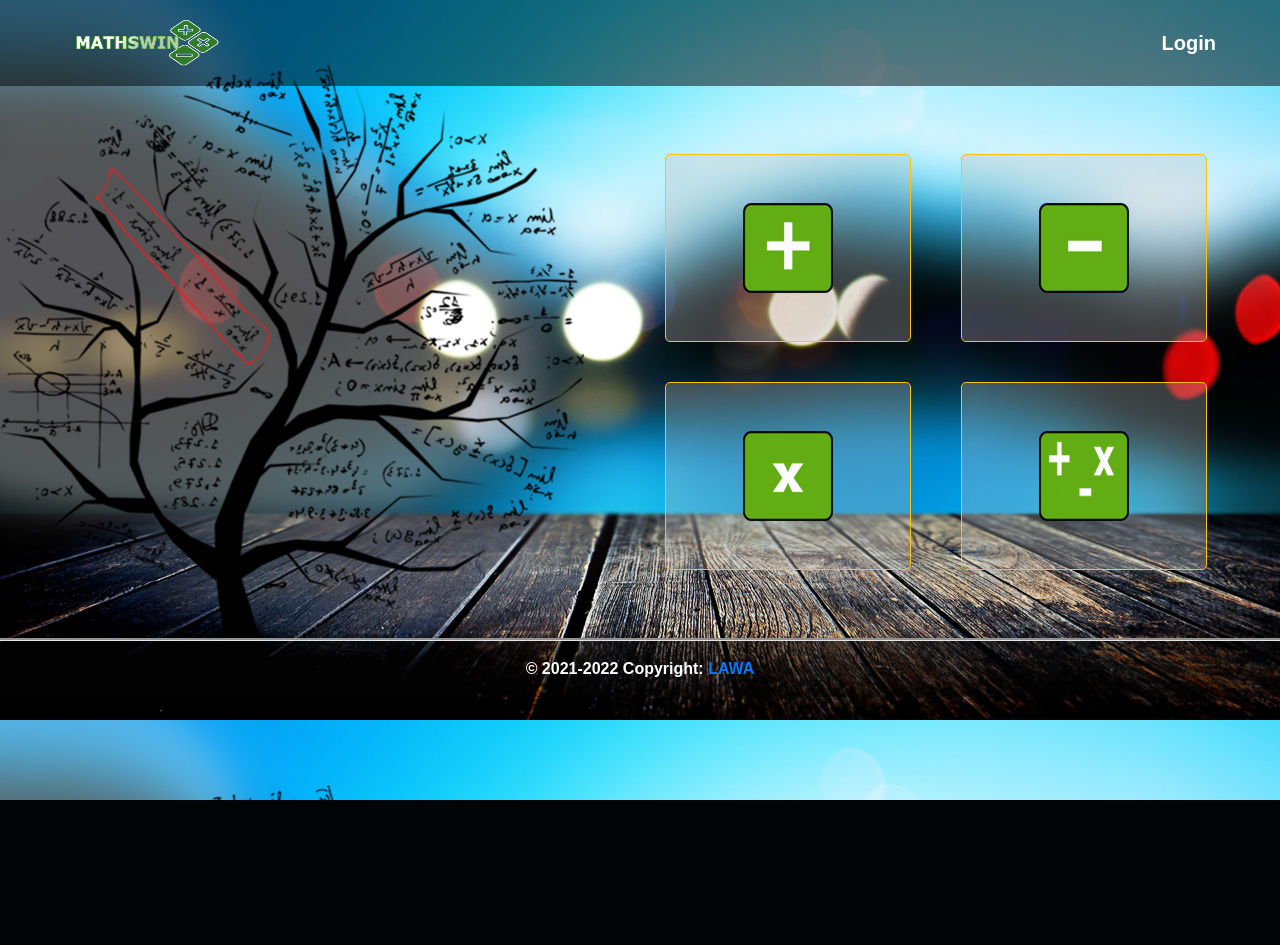
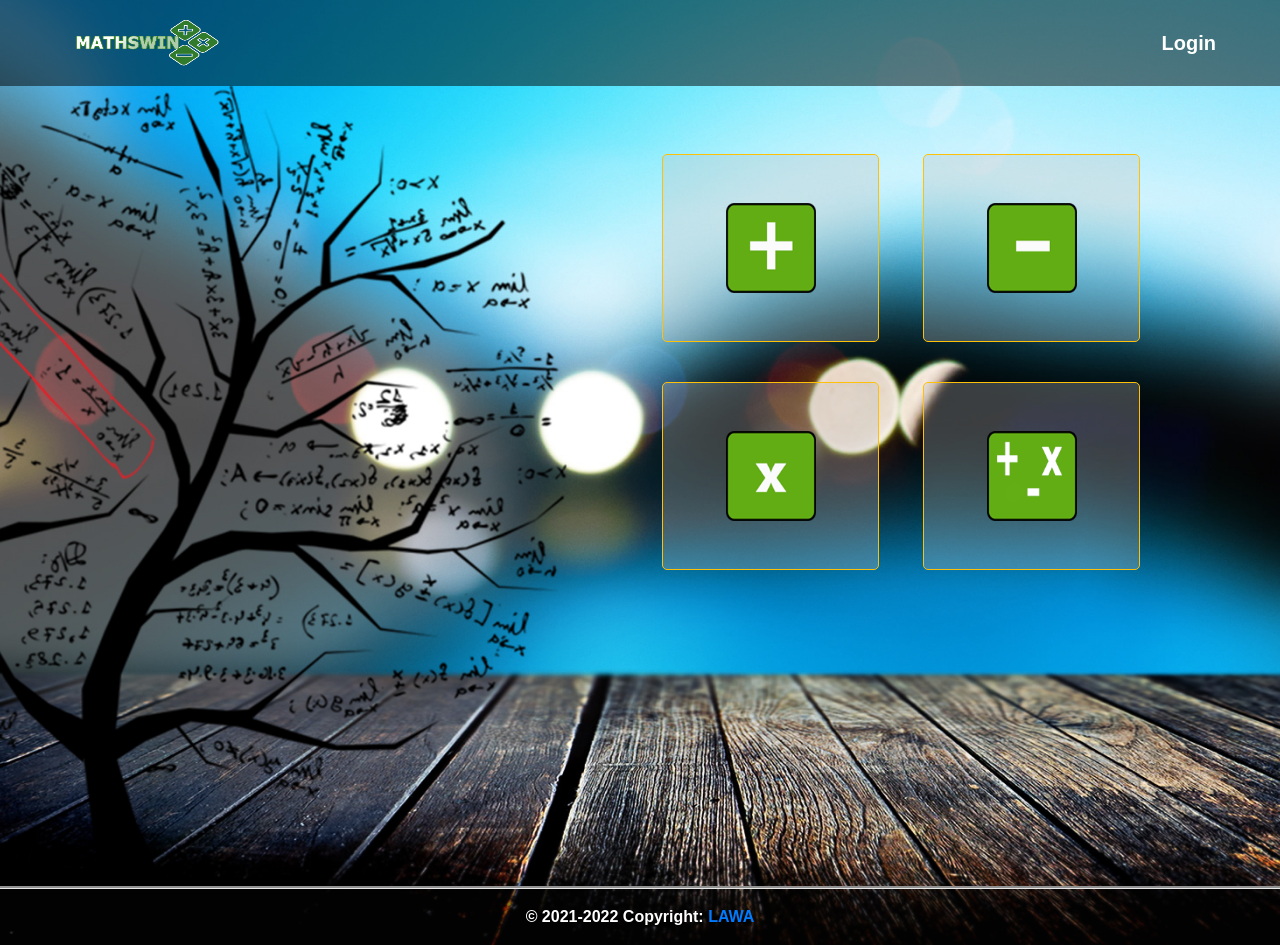
Before and after one commit to lawantha/Mathswin, a PHP site: page / in a window 1280 px wide. Before the commit the page ends 800 px from the top, so only its background shows below. Run offline with PHP 8.4, Linux system fonts and the light colour scheme; some libraries are stand-ins or nearby versions; some web fonts are replaced.

Commit message:
css update

```diff
--- a/assets/css/css.css
+++ b/assets/css/css.css
@@ -9,6 +9,17 @@ html body {
   padding: 0;
   background: url("../images/login.jpg");
   background-size: cover;
+  background-position: center;
+  background-repeat: no-reapeat;
+  position: relative;
+  /* overflow: hidden; */
+  /* height:100vh; */
+  width: 100% !important;
+}
+
+.container {
+  height: 100vh !important;
+  width: 100% !important;
 }
 
 /*to resize the image  to fit into image without stretching */
@@ -188,7 +199,7 @@ html body {
   font-size: 30px;
   font-family: "Lucida Console", Monospace;
   text-align: center;
-  margin: 20px;
+  /* margin: 20px; */
 }
 
 
--- a/gameGUI.php
+++ b/gameGUI.php
@@ -45,7 +45,7 @@ if (!isset($_COOKIE['userId'])) {
 	<?php include('navbar.php') ?>
 
 	<!-- Main -->
-	<div class="container-fluid mt-1">
+	<div class="container mt-1">
 		<div class="container-fluid section1">
 			<div class="row">
 				<div class="col-lg-8 coll">
--- a/index.php
+++ b/index.php
@@ -40,7 +40,7 @@
 		<?php include('navbar.php')?>
 
 		<!-- Main -->
-		<div class="container-fluid">
+		<div class="container">
 			<div class="row p-5">
 				<div class="col-lg-6">
 				</div>
```
